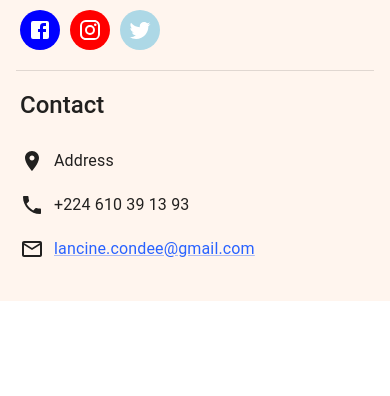
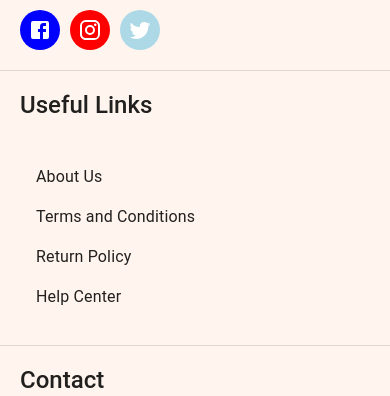
Before and after one commit to condeL/SHOP_Application, a React (Create React App) app in the folder ecommerce_interface/: page /products in a window 390 px wide. Shown: the part 751-1147 px from the top of the page. Before the commit the page ends 1052 px from the top, so only its background shows below. Built offline with nearby package versions, Linux system fonts and the light colour scheme; no server answers; what @mui/styled-engine-sc would draw is missing.

Commit message:
Responsive design improvements

```diff
--- a/ecommerce_interface/src/components/Footer.jsx
+++ b/ecommerce_interface/src/components/Footer.jsx
@@ -27,19 +27,19 @@ const Footer = () =>{
                 </Box>
             </Box>
             <Box flexGrow={0.1}>
-            <Divider orientation={matches?"horizontal": "vertical"} variant="middle"/>
+                <Divider orientation={matches?"horizontal": "vertical"} />
             </Box>
-            <Box flexGrow={0.5} sx={{ padding:"20px 0px 20px 20px", display:{xs:"none", md:"initial"}}}>
+            <Box flexGrow={0.5} sx={{ padding:"20px 0px 20px 20px"}}>
                 <Typography variant="h3" sx={{ marginBottom: "30px",fontWeight:500}}>Useful Links</Typography>
                 <Grid container component={List}>
-                    <Grid item xs={12} md={6} component={ListItem}>Bulbasaur</Grid>
-                    <Grid item xs={12} md={6} component={ListItem}>Charmander</Grid>
-                    <Grid item xs={12} md={6} component={ListItem}>Squirtle</Grid>
-                    <Grid item xs={12} md={6} component={ListItem}>Pikachu</Grid>
+                    <Grid item xs={12} md={6} component={ListItem}>About Us</Grid>
+                    <Grid item xs={12} md={6} component={ListItem}>Terms and Conditions</Grid>
+                    <Grid item xs={12} md={6} component={ListItem}>Return Policy</Grid>
+                    <Grid item xs={12} md={6} component={ListItem}>Help Center</Grid>
                 </Grid>
             </Box>
-            <Box flexGrow={0.1} sx={{display:{xs:"none", md:"initial"}}}>
-                <Divider orientation="vertical"/>
+            <Box flexGrow={0.1} >
+                <Divider orientation={matches?"horizontal": "vertical"}/>
             </Box>
             <Box flexGrow={1} sx={{padding: "20px"}}>
                 <Typography variant="h3" sx={{ marginBottom: "30px",fontWeight:500}}>Contact</Typography>
--- a/ecommerce_interface/src/data.js
+++ b/ecommerce_interface/src/data.js
@@ -1,21 +1,21 @@
 export const sliderItems=[
     {
         id:1,
-        img:"https://i.ibb.co/KqYKLbJ/charmander-doll.png",
+        img:"https://i.imgur.com/H5HQ3Op.png",
         title:"CHARMANDER DOLL",
         description:"BROWSE OUR SELECTION",
         bg:"red"
     },
     {
         id:2,
-        img:"https://i.ibb.co/yV956VH/squirtle-doll.png",
+        img:"https://i.imgur.com/f8Gkdtk.png",
         title:"SQUIRTLE DOLL",
         description:"BROWSE OUR SELECTION",
         bg:"blue"
     },
     {
         id:3,
-        img:"https://i.ibb.co/VHp5Wnx/bulbasaur-doll.png",
+        img:"https://i.imgur.com/q8DZn9q.png",
         title:"BULBASAUR DOLL",
         description:"BROWSE OUR SELECTION",
         bg:"green"
--- a/ecommerce_interface/src/pages/Cart.jsx
+++ b/ecommerce_interface/src/pages/Cart.jsx
@@ -51,7 +51,7 @@ const Cart = () =>{
                                 <Box key={index} sx={{padding: "4px"}}>
                                     <Divider variant="middle"/>
                                     <Box sx={{display:"flex", justifyContent:"space-between", padding:"8px",flexDirection:{
-                                            xs:"column-reverse",
+                                            xs:"column",
                                             md:"row"}}}>
                                         <Box flex={2} display="flex" sx={{flexDirection:{
                                                 xs:"column",
--- a/ecommerce_interface/src/pages/Home.jsx
+++ b/ecommerce_interface/src/pages/Home.jsx
@@ -16,7 +16,7 @@ const Home = () => {
             <Box sx={{
                 display: "flex",
                 justifyContent: "center"}}>
-                <Typography variant="h1"  sx={{margin: "10px 0px", fontWeight:500}}>LATEST ARRIVALS</Typography>
+                <Typography variant="h1" textAlign="center" sx={{margin: "10px 0px", fontWeight:500}}>LATEST ARRIVALS</Typography>
             </Box>
             <Products news={true}/>
             <Newsletter/>
--- a/ecommerce_interface/src/pages/Login.jsx
+++ b/ecommerce_interface/src/pages/Login.jsx
@@ -35,15 +35,17 @@ const Login = () =>{
                 alignItems: "center",
                 justifyContent: "center"}}>
                 <Paper sx={{width:{xs:"80%", md:"50%"}, padding:"20px", margin:"20px 0"}}>
-                    <Typography variant="h2" sx={{fontWeight: 500, marginBottom:"16px"}}>SIGN IN</Typography>
+                    <Typography variant="h2" textAlign="center" sx={{fontWeight: 500, marginBottom:"16px"}}>SIGN IN</Typography>
                     <Grid container component="form" spacing={2}>
                         <Grid item xs={12} md={6} component={TextField} placeholder="Username" fullWidth
                               onChange={(e)=>setUsername(e.target.value)}/>
                         <Grid item xs={12} md={6} component={TextField} placeholder="Password" type="password" fullWidth
                               onChange={(e)=>setPassword(e.target.value)}/>
+                    </Grid>
+                    <Box display="flex" justifyContent="center">
                         <Button variant="contained" onClick={handleLogin} sx={{width:"40%", padding: "15px 20px",margin: "16px"}}>LOG IN</Button>
-                    </Grid>
-                    <Box display="flex">
+                    </Box>
+                    <Box display="flex" justifyContent="center">
                         <Link to={"/"} style={{marginRight: "8px"}}>Forgot your password?</Link>
                         <Link to={"/register"}>Create new account.</Link>
                     </Box>
--- a/ecommerce_interface/src/pages/Product.jsx
+++ b/ecommerce_interface/src/pages/Product.jsx
@@ -71,11 +71,11 @@ const Product = () =>{
                     <Typography variant="h2" textAlign="center" sx={{fontWeight:500}}>{product.title}</Typography>
                     <Typography variant="h4" textAlign="center" sx={{padding:"20px 0px"}}>{product.desc}</Typography>
                     <Typography variant="h3" textAlign="center">{product.price}$</Typography>
-                    <Box sx={{width: "50%",
+                    <Box sx={{
                         margin:"30px 0px",
                         display: "flex",
                         justifyContent: "space-between"}}>
-                        <Box sx={{display:"flex", alignItems:"center"}}>
+                        <Box sx={{display:"flex", alignItems:"center", marginRight:"8px"}}>
                             <Typography variant="h4" sx={{fontWeight:400}}>Color</Typography>
                             {product.color?.map((c) =>(
                                 <Box sx={{width:color===c? "25px" : "20px",
--- a/ecommerce_interface/src/pages/Register.jsx
+++ b/ecommerce_interface/src/pages/Register.jsx
@@ -28,7 +28,7 @@ const Register = () =>{
                 alignItems: "center",
                 justifyContent: "center"}}>
                 <Paper sx={{width:{xs:"80%", md:"50%"}, padding:"20px", margin:"20px 0"}}>
-                    <Typography variant="h2" sx={{fontWeight: 500, marginBottom:"16px"}}>CREATE AN ACCOUNT</Typography>
+                    <Typography textAlign="center" variant="h2" sx={{fontWeight: 500, marginBottom:"16px"}}>CREATE AN ACCOUNT</Typography>
                     <Grid container component="form" spacing={2}>
                         <Grid item xs={12} md={6} component={TextField} placeholder="Name" fullWidth />
                         <Grid item xs={12} md={6} component={TextField} placeholder="Last name" fullWidth />
@@ -36,9 +36,11 @@ const Register = () =>{
                         <Grid item xs={12} md={6} component={TextField} placeholder="Email" fullWidth />
                         <Grid item xs={12} md={6} component={TextField} placeholder="Password" fullWidth />
                         <Grid item xs={12} md={6} component={TextField} placeholder="Confirm" fullWidth />
-                        <Typography sx={{margin: "20px 10px"}}>By creating an account, I consent to the processing of my personal data in accordance with the <b>PRIVACY POLICY</b></Typography>
+                    </Grid>
+                    <Typography sx={{margin: "20px 10px"}}>By creating an account, I consent to the processing of my personal data in accordance with the <b>PRIVACY POLICY</b>.</Typography>
+                    <Box display="flex" justifyContent="center">
                         <Button variant="contained" type="submit" onClick={handleRegister} sx={{width:"40%", padding: "15px 20px", marginLeft:"10px"}}>CREATE</Button>
-                    </Grid>
+                    </Box>
                 </Paper>
             </Box>
             <Snackbar open={openAlert} autoHideDuration={4000} onClose={handleAlertClose}>
```
